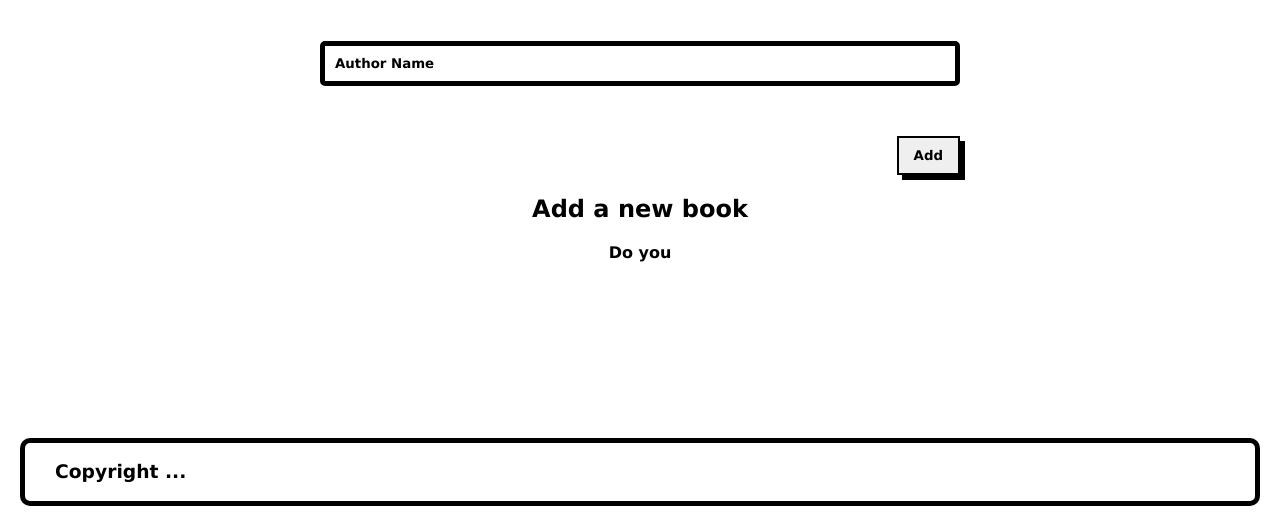
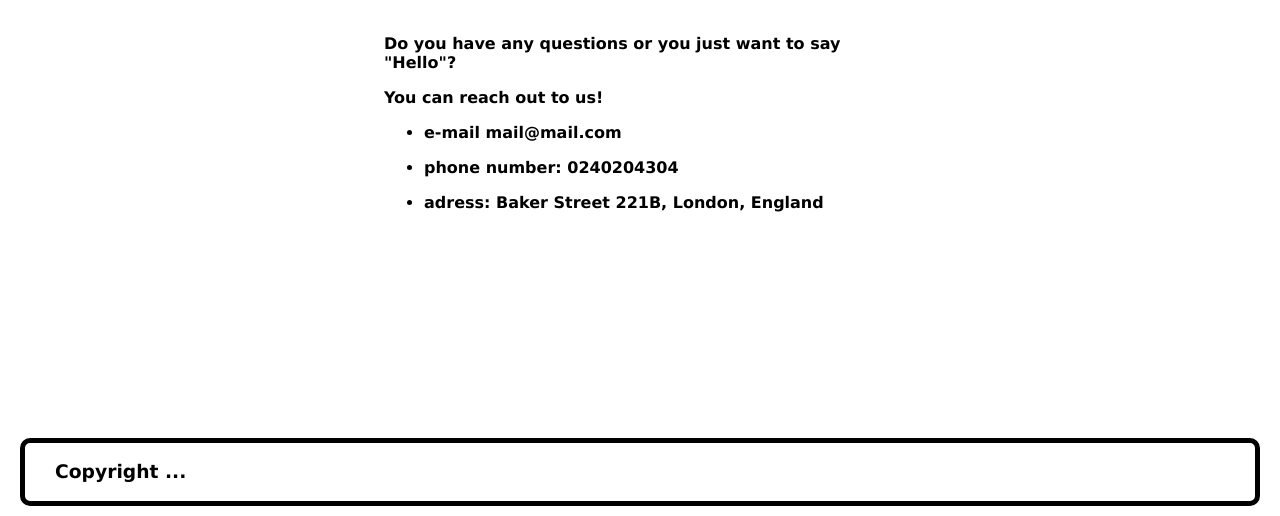
Before and after one commit to ichala/Awesome-books, a plain HTML site: page index.html in a window 1280 px wide. Shown: the part 284-800 px from the top of the page. Drawn offline with Linux system fonts and the light colour scheme.

Commit message:
Add contact section

```diff
--- a/index.html
+++ b/index.html
@@ -33,7 +33,7 @@
         </div>
     </section>
 
-    <section id="add-new">
+    <section style="display: none;" id="add-new">
         <div id="add-section">
             <h1>Add a new book</h1>
             <div class="input-button-wrapper">
@@ -45,8 +45,20 @@
     </section>
 
     <section id="contact">
-        <h1>Add a new book</h1>
-<p>Do you </p>
+        <h1>Contact Information</h1>
+        <p>Do you have any questions or you just want to say "Hello"? </p>
+        <p>You can reach out to us!</p>
+        <ul id="contact-ul">
+            <li>
+                <p> e-mail mail@mail.com</p>
+            </li>
+            <li>
+                <p> phone number: 0240204304</p>
+            </li>
+            <li>
+                <p> adress: Baker Street 221B, London, England</p>
+            </li>
+        </ul>
     </section>
 
     <footer>
--- a/style.css
+++ b/style.css
@@ -1,6 +1,10 @@
 * {
   font-family: Verdana, Geneva, Tahoma, sans-serif;
   font-weight: 700;
+}
+
+h1 {
+  font-size: 48px;
 }
 
 body {
@@ -12,10 +16,6 @@ body {
 a {
   color: black;
   text-decoration: none;
-}
-
-ul {
-  list-style-type: none;
 }
 
 header {
@@ -37,6 +37,7 @@ header nav ul {
   justify-content: space-around;
   column-gap: 10px;
   margin-right: 15px;
+  list-style-type: none;
 }
 
 header nav ul li a {
@@ -53,6 +54,7 @@ header nav ul li:last-child a {
 #last-modified-container {
   text-align: right;
   margin-right: 20px;
+  margin-bottom: 50px;
 }
 
 .list {
@@ -123,9 +125,33 @@ header nav ul li:last-child a {
   box-shadow: 5px 5px black;
   padding: 10px 15px;
 }
+
 /* Add New Section */
 
+/* Contact Section */
+#contact {
+  margin: 0 auto;
+  width: 40%;
+}
 
+#contact h1 {
+  margin-bottom: 50px;
+}
+
+#contact p {
+  text-align: left;
+}
+
+#contact #contact-ul li {
+  margin: 0 auto;
+}
+
+#contact #contact-ul li p {
+  width: 100%;
+  text-align: left;
+}
+
+/* Contact Section */
 
 footer {
   display: block;
```
